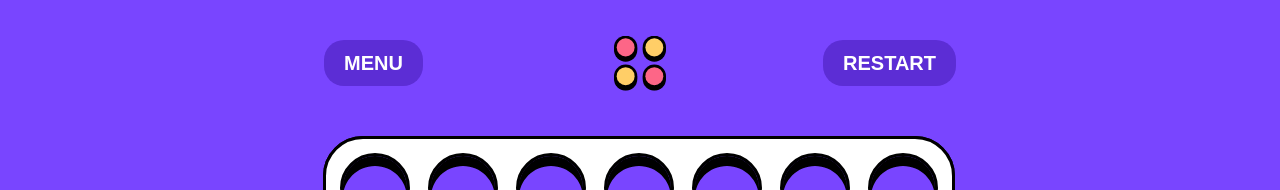
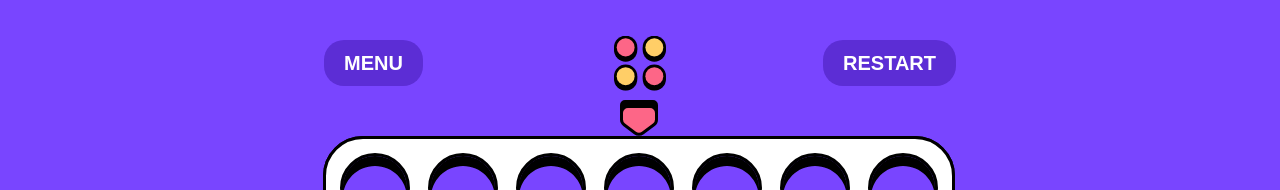
Before and after one commit to ZiyueChloeZhang/connect-four, a React (Vite) app: page / in a window 1280 px wide. Both pictures are taken after a click on the button "PLAYER VS PLAYER". Shown: the top 190 px of the page. Built offline with nearby package versions, Linux system fonts and the light colour scheme.

Commit message:
move marker with pointer

```diff
--- a/src/components/Board.scss
+++ b/src/components/Board.scss
@@ -49,6 +49,7 @@
 
 #game-board > div#virtual-columns {
   z-index: 3;
+  padding-top: 0;
 }
 
 #game-board > div#virtual-board > .board-column {
@@ -69,6 +70,22 @@
   }
 }
 
-.virtual-column:hover {
-  cursor: pointer;
+.virtual-column {
+  position: relative;
+
+  &:hover {
+    cursor: pointer;
+  }
 }
+
+#virtual-columns img.marker {
+  display: none;
+  @include lg {
+    display: block;
+    position: absolute;
+    left: 0;
+    right: 0;
+    margin: auto;
+    transform: translateY(-100%);
+  }
+}
--- a/src/components/Board.tsx
+++ b/src/components/Board.tsx
@@ -2,33 +2,53 @@ import boardLayerWhiteLarge from "../assets/board-layer-white-large.svg";
 import boardLayerWhiteSmall from "../assets/board-layer-white-small.svg";
 import boardLayerBlackLarge from "../assets/board-layer-black-large.svg";
 import boardLayerBlackSmall from "../assets/board-layer-black-small.svg";
-import React, { FC } from "react";
+import markerRed from "../assets/marker-red.svg";
+import markerYellow from "../assets/marker-yellow.svg";
+import React, { FC, useState } from "react";
 import BoardCell from "./BoardCell";
-import { CellValue, useGameDispatch } from "../shared/GameContext";
+import { CellValue, useGameDispatch, useGameState } from "../shared/GameContext";
 
 type BoardProps = {
     board: CellValue[][],
 }
 
-const VirtualColumn: FC<{ index: number }> = ({index}) => {
+const VirtualColumns = () => {
     const dispatch = useGameDispatch();
+    const {currentPlayer} = useGameState();
+
+    const columns = [0, 1, 2, 3, 4, 5, 6];
+    const [selectedColumn, setSelectedColumn] = useState(0);
 
     function dropCoin() {
-        console.log('clicked')
-        dispatch({type: "DROP", columnIndex: index});
+        dispatch({type: "DROP", columnIndex: selectedColumn});
     }
 
-    return <div className='virtual-column' onClick={dropCoin}/>
+    function selectColumn(index: number) {
+        setSelectedColumn(index);
+    }
+
+    function renderMarker() {
+        if (currentPlayer === 1) return <img className="marker" src={markerRed} alt="player one marker"/>
+        if (currentPlayer === 2) return <img className="marker" src={markerYellow} alt="player two marker"/>
+        return <></>
+    }
+
+    return <div id='virtual-columns'>
+        {columns.map((i) =>
+            (<div key={`column-${i}`} className='virtual-column' onClick={dropCoin} onMouseOver={() => selectColumn(i)}>
+                {(selectedColumn === i) && renderMarker()}
+            </div>)
+        )}
+    </div>
 }
 const Board: FC<BoardProps> = ({board}) => {
+
     return <>
         <picture>
             <source media="(min-width:768px)" srcSet={boardLayerWhiteLarge}/>
             <img src={boardLayerWhiteSmall} alt="board layer white"/>
         </picture>
-        <div id='virtual-columns'>
-            {[0, 1, 2, 3, 4, 5, 6].map((i) => (<VirtualColumn key={`virtual-column-${i}`} index={i}/>))}
-        </div>
+        <VirtualColumns/>
         <div id='virtual-board'>
             {board.map((column, colNum) => (
                 <div key={`column-${colNum}`} className='board-column'>
```
